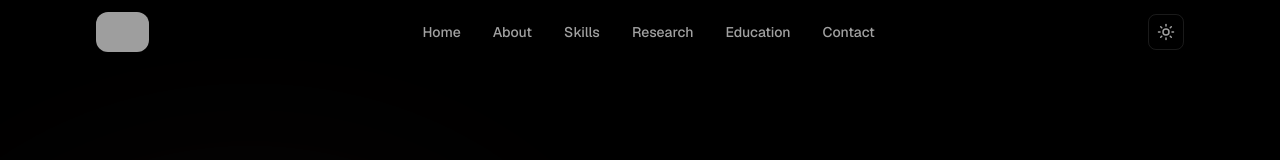
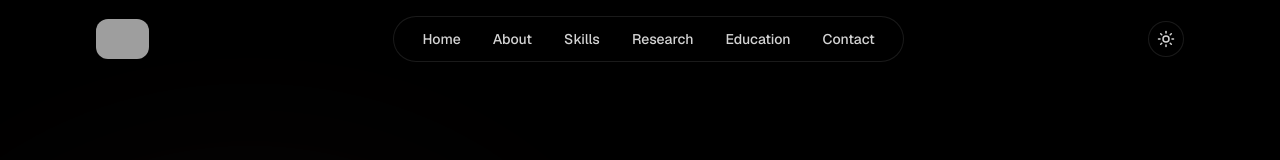
Before and after one commit to HSBHasib/Shayokh-Portfolio, a Next.js app: page / in a window 1280 px wide. Shown: the top 160 px of the page. Built offline with nearby package versions, Linux system fonts and the light colour scheme; grey boxes are pictures that could not be loaded.

Commit message:
Update navbar: glass style center nav, no background on scroll

```diff
--- a/src/components/layout/Navbar.tsx
+++ b/src/components/layout/Navbar.tsx
@@ -21,26 +21,12 @@ interface NavbarProps {
 
 export default function Navbar({ logoUrl, name }: NavbarProps) {
   const { theme, toggleTheme } = useTheme();
-  const [scrolled, setScrolled] = useState(false);
   const [mobileOpen, setMobileOpen] = useState(false);
 
-  useEffect(() => {
-    const handleScroll = () => setScrolled(window.scrollY > 50);
-    window.addEventListener("scroll", handleScroll);
-    return () => window.removeEventListener("scroll", handleScroll);
-  }, []);
-
   return (
-    <header
-      className={cn(
-        "fixed top-0 left-0 right-0 z-50 transition-all duration-300",
-        scrolled
-          ? "bg-black/80 backdrop-blur-xl border-b border-white/5"
-          : "bg-transparent"
-      )}
-    >
+    <header className="fixed top-0 left-0 right-0 z-50 py-4">
       <div className="max-w-6xl mx-auto px-4 sm:px-6 lg:px-8">
-        <div className="flex items-center justify-between h-16">
+        <div className="flex items-center justify-between">
           {/* Left - Logo */}
           <a href="#home" className="flex-shrink-0">
             {logoUrl ? (
@@ -65,24 +51,26 @@ export default function Navbar({ logoUrl, name }: NavbarProps) {
             </span>
           </a>
 
-          {/* Center - Navigation */}
-          <nav className="hidden md:flex items-center gap-2">
+          {/* Center - Navigation (Glass style) */}
+          <div className="hidden md:block">
+            <nav className="flex items-center gap-2 rounded-full border border-white/10 bg-black/60 backdrop-blur-lg px-4 py-2">
               {navLinks.map((link) => (
                 <a
                   key={link.href}
                   href={link.href}
-                className="px-3 py-2 text-sm font-medium text-neutral-400 hover:text-white transition-colors"
+                  className="px-3 py-1 text-sm font-medium text-neutral-300 hover:text-white transition-colors"
                 >
                   {link.label}
                 </a>
               ))}
             </nav>
+          </div>
 
           {/* Right - Theme Toggle */}
           <div className="flex items-center gap-3">
             <button
               onClick={toggleTheme}
-              className="p-2 rounded-lg border border-white/10 text-neutral-400 hover:text-white hover:bg-white/10 transition-all duration-300"
+              className="p-2 rounded-full border border-white/10 bg-black/60 backdrop-blur-lg text-neutral-300 hover:text-white hover:bg-white/20 transition-all duration-300"
               aria-label="Toggle theme"
             >
               {theme === "dark" ? <Sun size={18} /> : <Moon size={18} />}
@@ -91,7 +79,7 @@ export default function Navbar({ logoUrl, name }: NavbarProps) {
             {/* Mobile Menu Button */}
             <button
               onClick={() => setMobileOpen(!mobileOpen)}
-              className="md:hidden p-2 rounded-lg border border-white/10 text-neutral-400 hover:text-white hover:bg-white/10 transition-all duration-300"
+              className="md:hidden p-2 rounded-full border border-white/10 bg-black/60 backdrop-blur-lg text-neutral-300 hover:text-white hover:bg-white/20 transition-all duration-300"
               aria-label="Toggle menu"
             >
               {mobileOpen ? <X size={18} /> : <Menu size={18} />}
@@ -102,14 +90,14 @@ export default function Navbar({ logoUrl, name }: NavbarProps) {
 
       {/* Mobile Menu */}
       {mobileOpen && (
-        <div className="md:hidden bg-black/95 backdrop-blur-xl border-b border-white/5">
-          <nav className="flex flex-col p-4 gap-1 max-w-6xl mx-auto">
+        <div className="md:hidden mt-2 mx-4 bg-black/90 backdrop-blur-xl border border-white/10 rounded-2xl overflow-hidden">
+          <nav className="flex flex-col p-4 gap-1">
             {navLinks.map((link) => (
               <a
                 key={link.href}
                 href={link.href}
                 onClick={() => setMobileOpen(false)}
-                className="px-4 py-3 rounded-lg text-sm font-medium text-neutral-400 hover:text-white hover:bg-white/10 transition-all duration-200"
+                className="px-4 py-3 rounded-xl text-sm font-medium text-neutral-300 hover:text-white hover:bg-white/10 transition-all duration-200"
               >
                 {link.label}
               </a>
```
Lines whose indentation alone changed are shown as unchanged.
